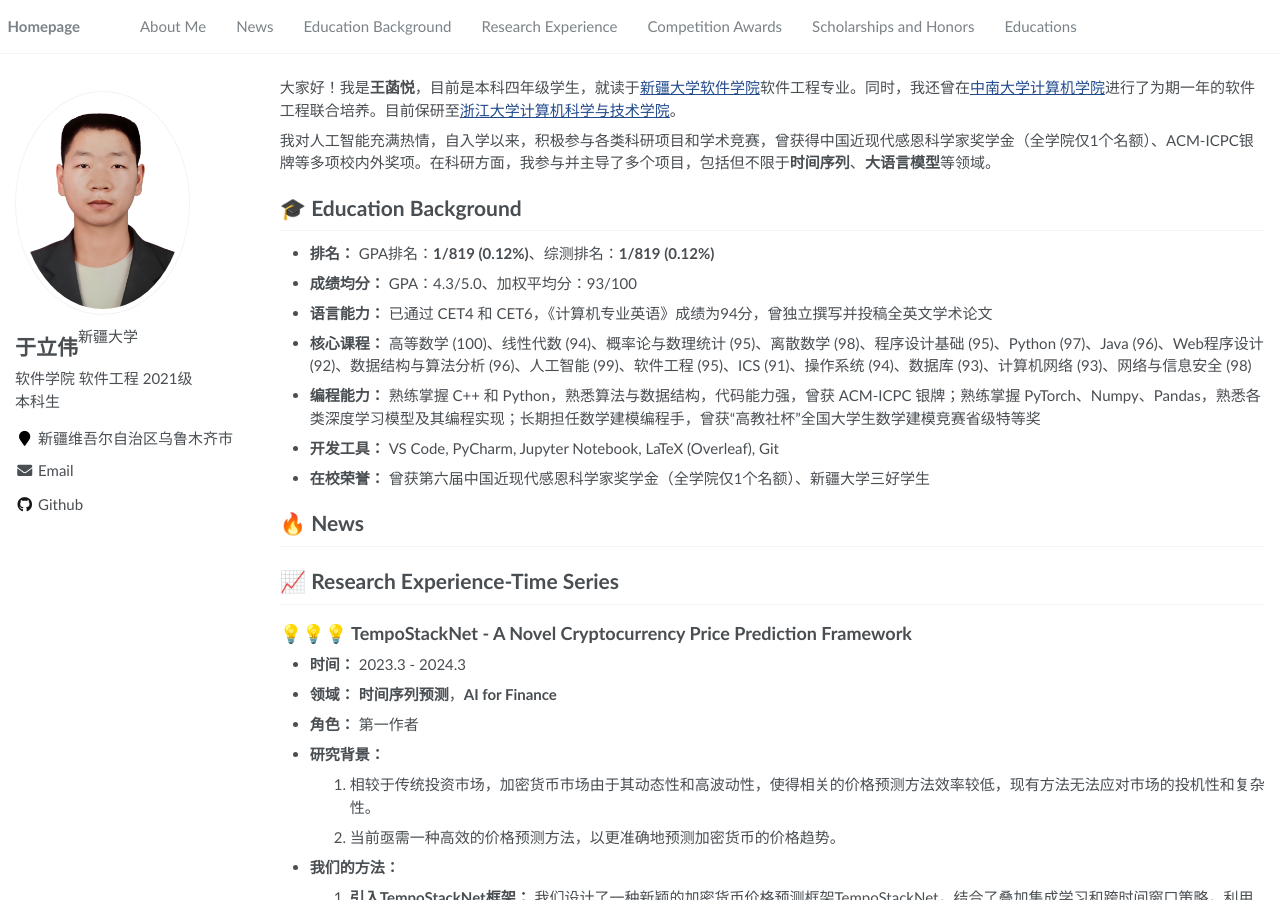
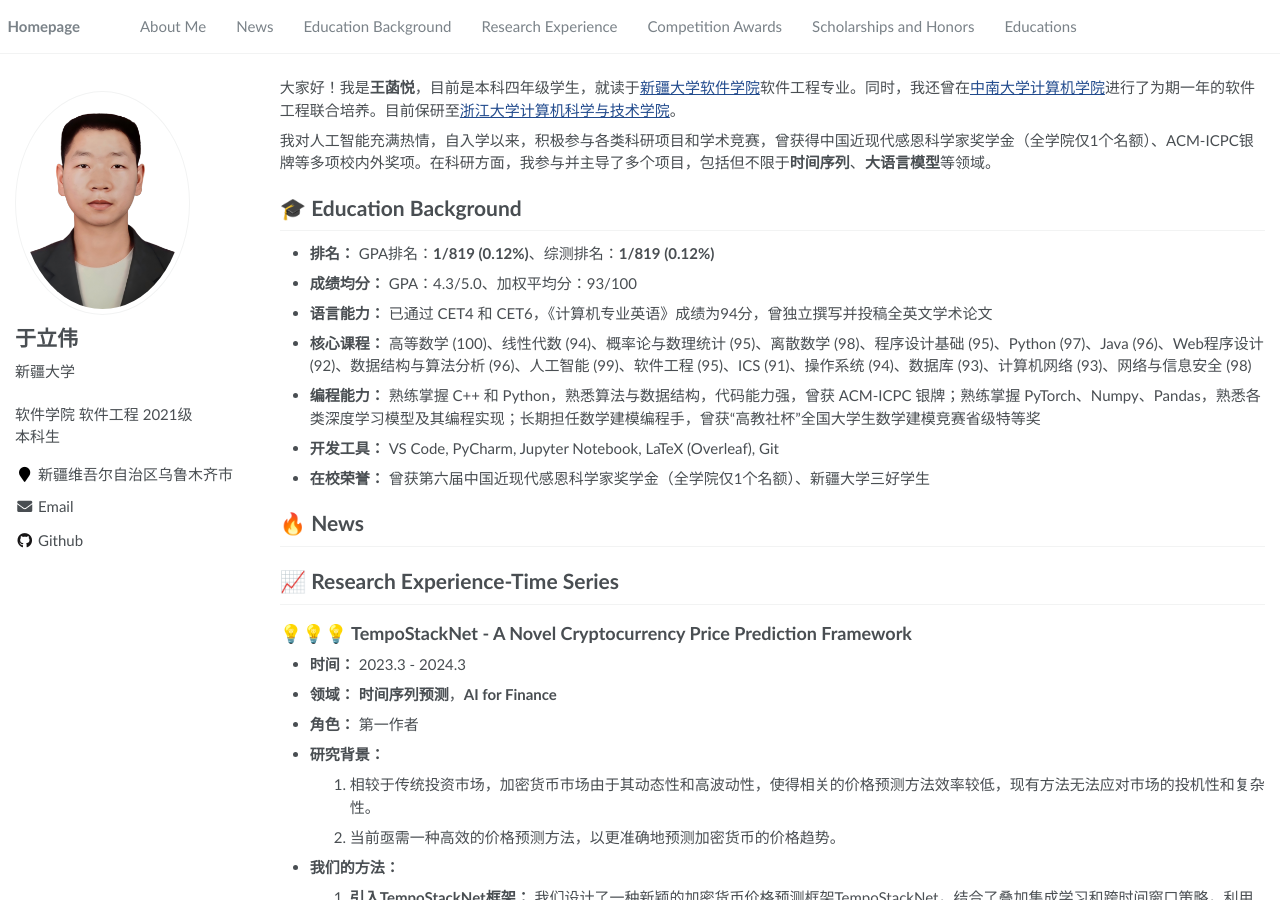
Before and after one commit to weiliyv/weiliyv.github.io, a Jekyll site: the page built from _pages/about.md, in a window 1280 px wide and 900 px high. Built offline with Jekyll 4.4.1, drawn with Linux system fonts in a browser that asks for light colours.

Commit message:
Update author-profile.html

```diff
--- a/_includes/author-profile.html
+++ b/_includes/author-profile.html
@@ -9,7 +9,7 @@
     <img src="{{ author.avatar }}" class="author__avatar" alt="{{ author.name }}">
   </div>
 
-  <div class="author__content" style="display: flex; align-items: center;">
+  <div class="author__content" style="align-items: center;">
     <h3 class="author__name">{{ author.name }}</h3>
     {% if author.bio %}<p class="author__bio">{{ author.bio }}</p>{% endif %}
   </div>
```
